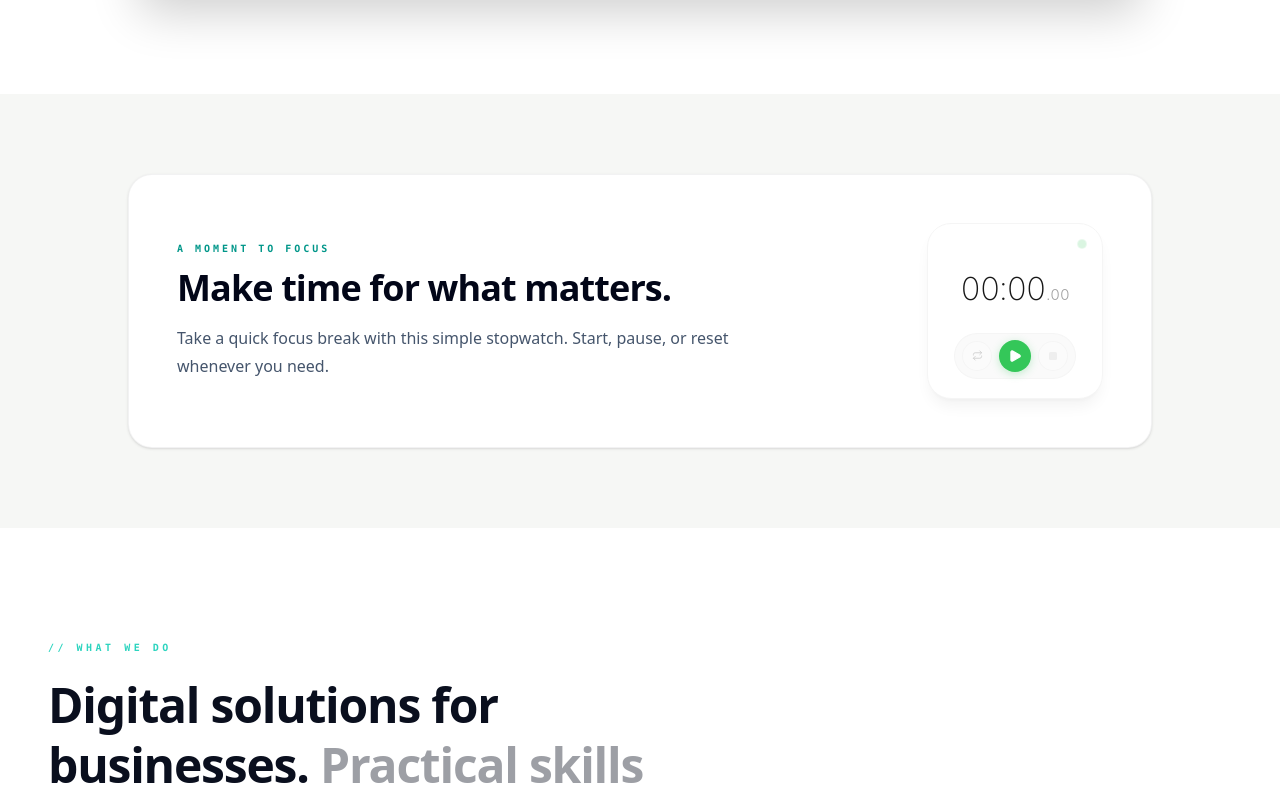
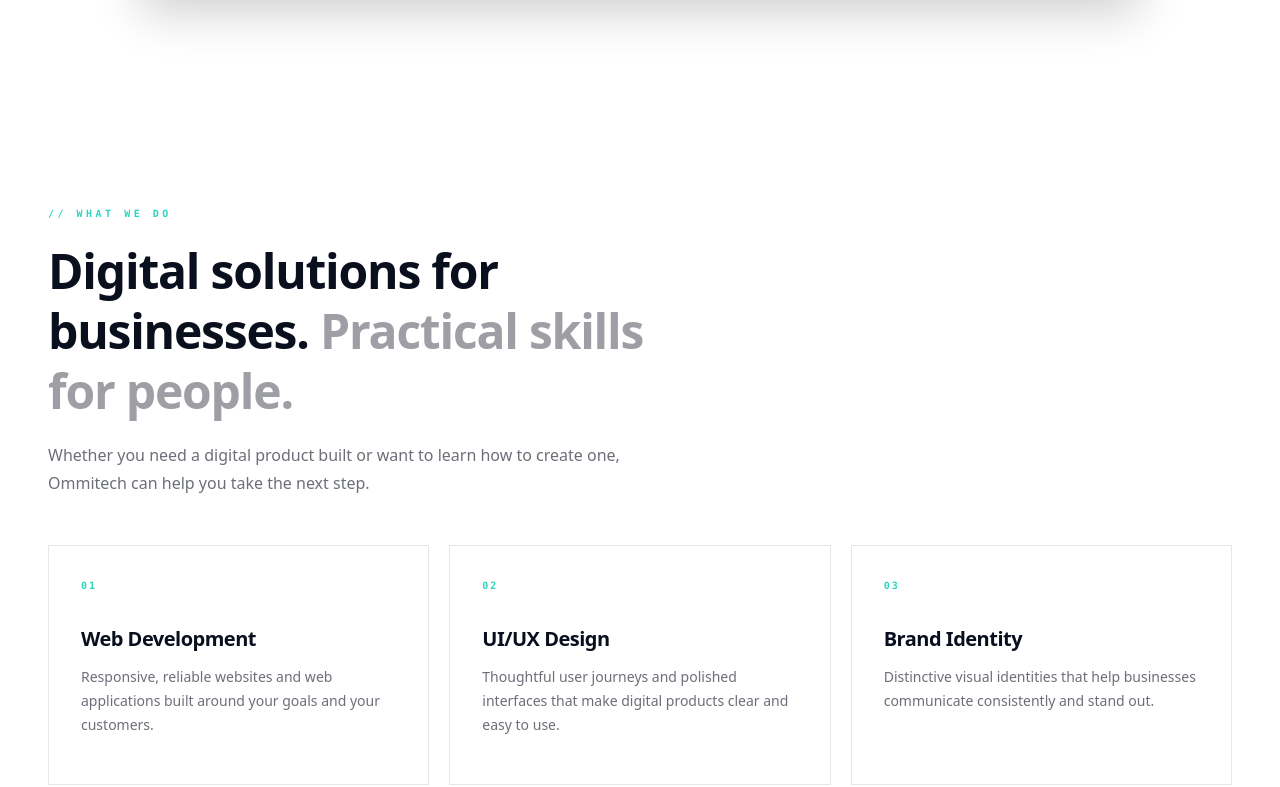
Before and after one commit to Meshack000/ommitech, a React (Vite) app: page / in a window 1280 px wide. Shown: the part 1687-2474 px from the top of the page. Built offline with nearby package versions, Linux system fonts and the light colour scheme.

Commit message:
Refactor Home and RecentFeatures components to remove StopwatchWidget from Home and add it to RecentFeatures with updated layout and styling

```diff
--- a/src/App.jsx
+++ b/src/App.jsx
@@ -5,7 +5,6 @@ import Footer from './components/Footer'
 import RecentFeatures from './components/Feature'
 import AboutPage from './components/About'
 import CodePreviewCard from './components/CodePreviewCard'
-import { StopwatchWidget } from './components/widgets/stopwatch-widget'
 
 function Home() {
   return (
@@ -21,24 +20,6 @@ function Home() {
             </p>
           </div>
           <CodePreviewCard />
-        </div>
-      </section>
-      <section className="bg-[#f6f7f5] px-6 py-16 md:px-12 md:py-20">
-        <div className="mx-auto grid max-w-5xl items-center gap-10 rounded-3xl border border-[#0a0f1e]/5 bg-white p-7 shadow-sm sm:p-10 md:grid-cols-[1fr_auto] md:gap-16 md:p-12">
-          <div className="max-w-xl">
-            <p className="mb-3 font-mono text-[10px] font-bold uppercase tracking-[0.3em] text-teal-600">
-              A moment to focus
-            </p>
-            <h2 className="text-3xl font-bold tracking-tight text-slate-950 md:text-4xl">
-              Make time for what matters.
-            </h2>
-            <p className="mt-4 text-base leading-7 text-slate-600">
-              Take a quick focus break with this simple stopwatch. Start, pause, or reset whenever you need.
-            </p>
-          </div>
-          <div className="flex justify-center md:justify-end">
-            <StopwatchWidget />
-          </div>
         </div>
       </section>
       <RecentFeatures />
--- a/src/components/Feature.jsx
+++ b/src/components/Feature.jsx
@@ -1,5 +1,6 @@
 import React, { useState } from 'react';
 import gcbMobileBanking from '../assets/images/gcb-mobile-banking.webp';
+import { StopwatchWidget } from './widgets/stopwatch-widget';
 
 const services = [
     {
@@ -341,6 +342,25 @@ export default function RecentFeatures() {
                             </article>
                         ))}
                     </div>
+
+                    <section className="mt-16 bg-[#f6f7f5] p-6 sm:p-8 md:mt-20 md:p-10">
+                        <div className="mx-auto grid max-w-5xl items-center gap-10 rounded-3xl border border-[#0a0f1e]/5 bg-white p-7 shadow-sm sm:p-10 md:grid-cols-[1fr_auto] md:gap-16 md:p-12">
+                            <div className="max-w-xl">
+                                <p className="mb-3 font-mono text-[10px] font-bold uppercase tracking-[0.3em] text-teal-600">
+                                    A moment to focus
+                                </p>
+                                <h3 className="text-3xl font-bold tracking-tight text-slate-950 md:text-4xl">
+                                    Make time for what matters.
+                                </h3>
+                                <p className="mt-4 text-base leading-7 text-slate-600">
+                                    Take a quick focus break with this simple stopwatch. Start, pause, or reset whenever you need.
+                                </p>
+                            </div>
+                            <div className="flex justify-center md:justify-end">
+                                <StopwatchWidget />
+                            </div>
+                        </div>
+                    </section>
                 </section>
 
                 <section className="py-20 md:py-24">
```
